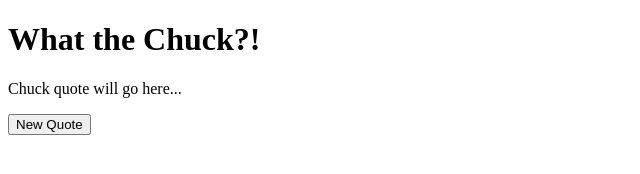
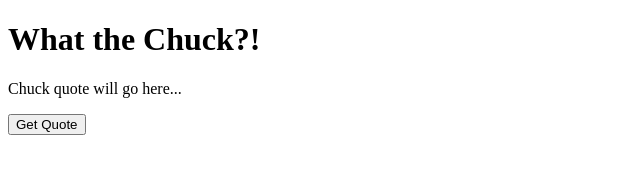
Before and after one commit to aberry520/chuckSays, a plain HTML site: page index.html in a window 1280 px wide. Shown: the full height of the page, 0-640 px from the left. Drawn offline with Linux system fonts and the light colour scheme; no server answers.

Commit message:
get quote button functional

```diff
--- a/index.html
+++ b/index.html
@@ -12,8 +12,9 @@
     <main class="wrapper">
         <h1>What the Chuck?!</h1>
         <p id="chuckQuote">Chuck quote will go here...</p>
-        <button type="button" id="newQuote">New Quote</button>
-        <form id="catList"></form>
+        <form id="catList">
+            <button type="submit">Get Quote</button>
+        </form>
     </main>
     <script src="./js/get.js"></script>
     <script src='./js/index.js'></script>
```
